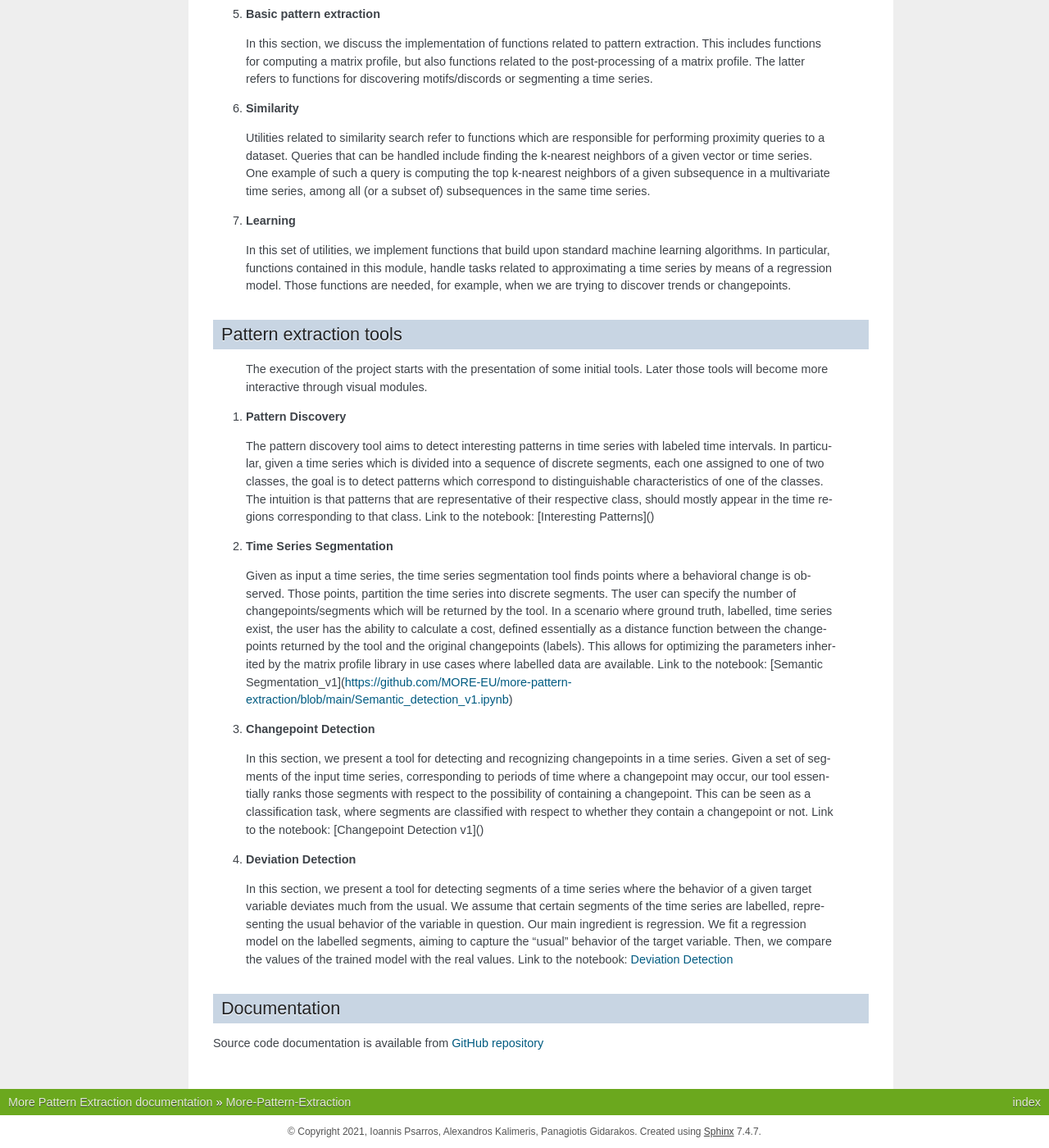
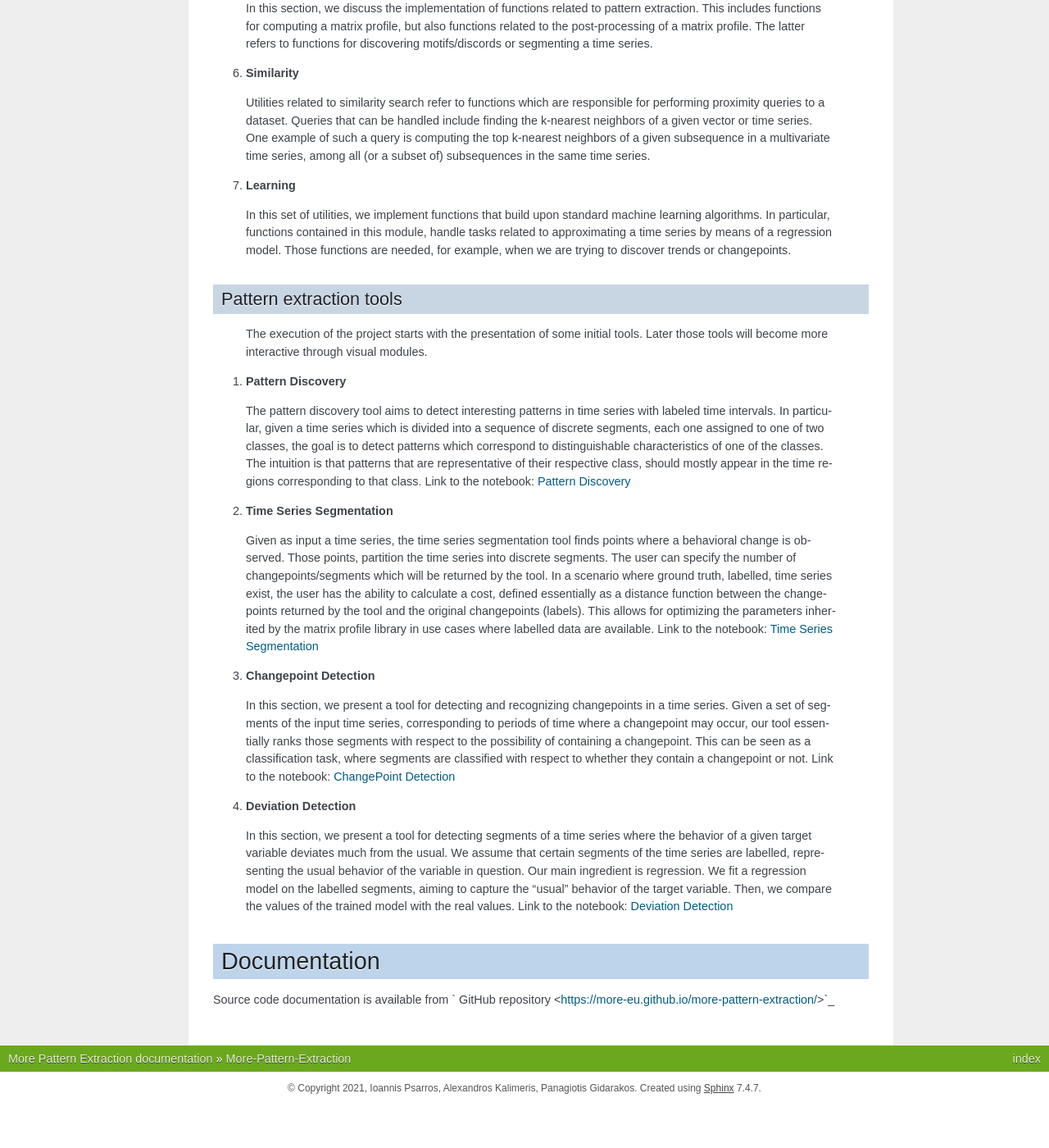
Before and after one commit to MORE-EU/more-pattern-extraction, a Sphinx documentation site: the page built from sphinx/README.rst, in a window 1280 px wide and 1400 px high, scrolled down 987 px. Shown: the whole window at 82% size. Built offline with Sphinx 7.4.7, drawn with Linux system fonts in a browser that asks for light colours; after the commit the page ends 2334 px from its top, so only the background shows below that; some of the changed text lies outside the part shown.

Commit message:
Update README.rst

```diff
--- a/sphinx/README.rst
+++ b/sphinx/README.rst
@@ -11,7 +11,7 @@ About More-Pattern-Extraction
 ===========
 Description
 ===========
-For the development process, several python libraries will be used. In particular:  [STUMPY](https://stumpy.readthedocs.io/en/latest/), [MatrixProfile](https://matrixprofile.docs.matrixprofile.org/) and [pyscamp](https://pypi.org/project/pyscamp/). The aforementioned libraries are implemented in python3 (or provide python3 bindings to C++ code), thus the Pattern Extraction module will adopt the same programming language. An installation of the CUDA toolkit8 is necessary for deploying the GPU-accelerated versions of the aforementioned libraries.
+For the development process, several python libraries will be used. In particular: `STUMPY <https://stumpy.readthedocs.io/en/latest/>`_, `MatrixProfile <https://matrixprofile.docs.matrixprofile.org/>`_  and `Pyscamp <https://pypi.org/project/pyscamp/>`_. The aforementioned libraries are implemented in python3 (or provide python3 bindings to C++ code), thus the Pattern Extraction module will adopt the same programming language. An installation of the CUDA toolkit8 is necessary for deploying the GPU-accelerated versions of the aforementioned libraries.
 The module consists of the following steps:
 
 1. **Input/Output**
@@ -56,7 +56,7 @@ Pattern extraction tools
   The pattern discovery tool aims to detect interesting patterns in time series with labeled time intervals. In particular, given a time series which is divided into a sequence
   of discrete segments, each one assigned to one of two classes, the goal is to detect patterns which correspond to distinguishable characteristics of one of the classes. The
   intuition is that patterns that are representative of their respective class, should mostly appear in the time regions corresponding to that class.
-  Link to the notebook: [Interesting Patterns]()
+  Link to the notebook: `Pattern Discovery <https://github.com/MORE-EU/more-pattern-extraction/blob/main/notebooks/interesting_patterns.ipynb>`_
 
 2. **Time Series Segmentation**
 
@@ -64,21 +64,22 @@ Pattern extraction tools
   segments. The user can specify the number of changepoints/segments which will be returned by the tool. In a scenario where ground truth, labelled, time series exist, the user
   has the ability to calculate a cost, defined essentially as a distance function between the changepoints returned by the tool and the original changepoints (labels). This
   allows for optimizing the parameters inherited by the matrix profile library in use cases where labelled data are available.
-  Link to the notebook: [Semantic Segmentation_v1](https://github.com/MORE-EU/more-pattern-extraction/blob/main/Semantic_detection_v1.ipynb)
+  Link to the notebook: `Time Series Segmentation <https://github.com/MORE-EU/more-pattern-extraction/blob/main/notebooks/semantic_detection.ipynb>`_
 
 3. **Changepoint Detection**
 
   In this section, we present a tool for detecting and recognizing changepoints in a time series. Given a set of segments of the input time series, corresponding to periods of
   time where a changepoint may occur, our tool essentially ranks those segments with respect to the possibility of containing a changepoint. This can be seen as a classification
   task, where segments are classified with respect to whether they contain a changepoint or not.
-  Link to the notebook: [Changepoint Detection v1]()
+  Link to the notebook: `ChangePoint Detection <https://github.com/MORE-EU/more-pattern-extraction/blob/main/notebooks/changepoint_detection.ipynb>`_
 
 4. **Deviation Detection**
 
   In this section, we present a tool for detecting segments of a time series where the behavior of a given target variable deviates much from the usual. We assume that certain
   segments of the time series are labelled, representing the usual behavior of the variable in question. Our main ingredient is regression. We fit a regression model on the
   labelled segments, aiming to capture the “usual” behavior of the target variable. Then, we compare the values of the trained model with the real values.
-  Link to the notebook:  `Deviation Detection <https://github.com/MORE-EU/more-pattern-extraction/blob/main/deviation_detection.ipynb>`_
+  Link to the notebook:  `Deviation Detection <https://github.com/MORE-EU/more-pattern-extraction/blob/main/notebooks/deviation_detection.ipynb>`_
+=============
 Documentation
 =============
-Source code documentation is available from `GitHub repository <https://more-eu.github.io/more-pattern-extraction/>`_
+Source code documentation is available from ` GitHub repository <https://more-eu.github.io/more-pattern-extraction/>`_
```
